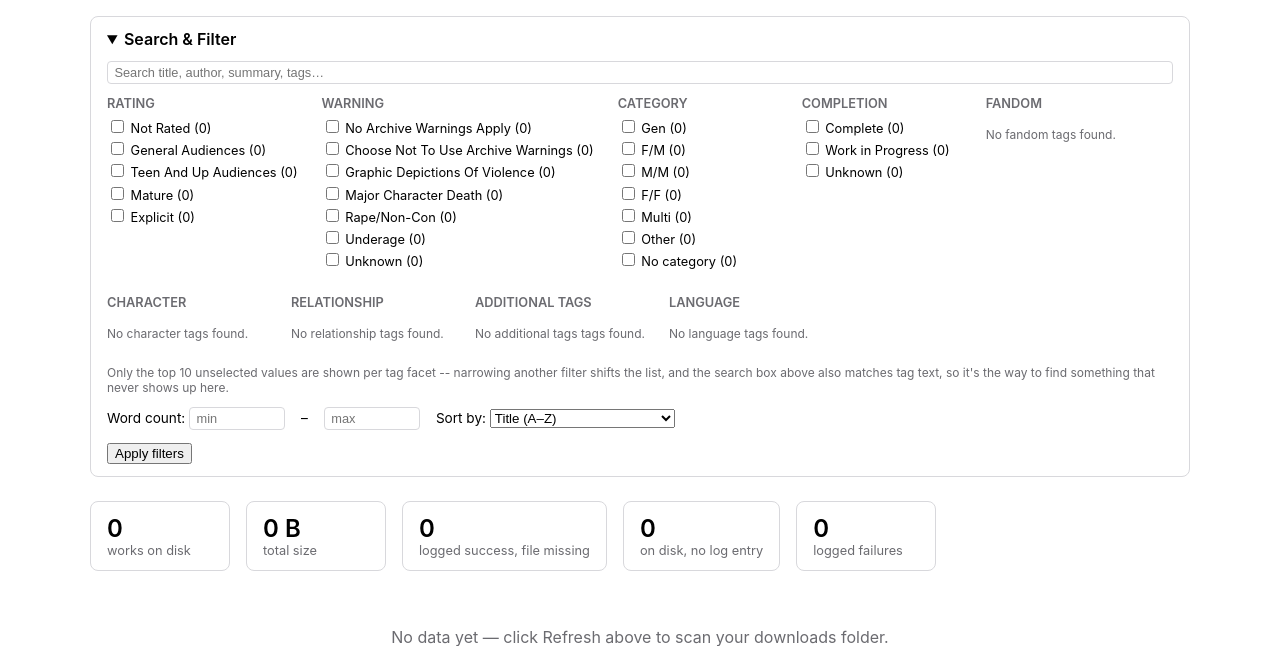
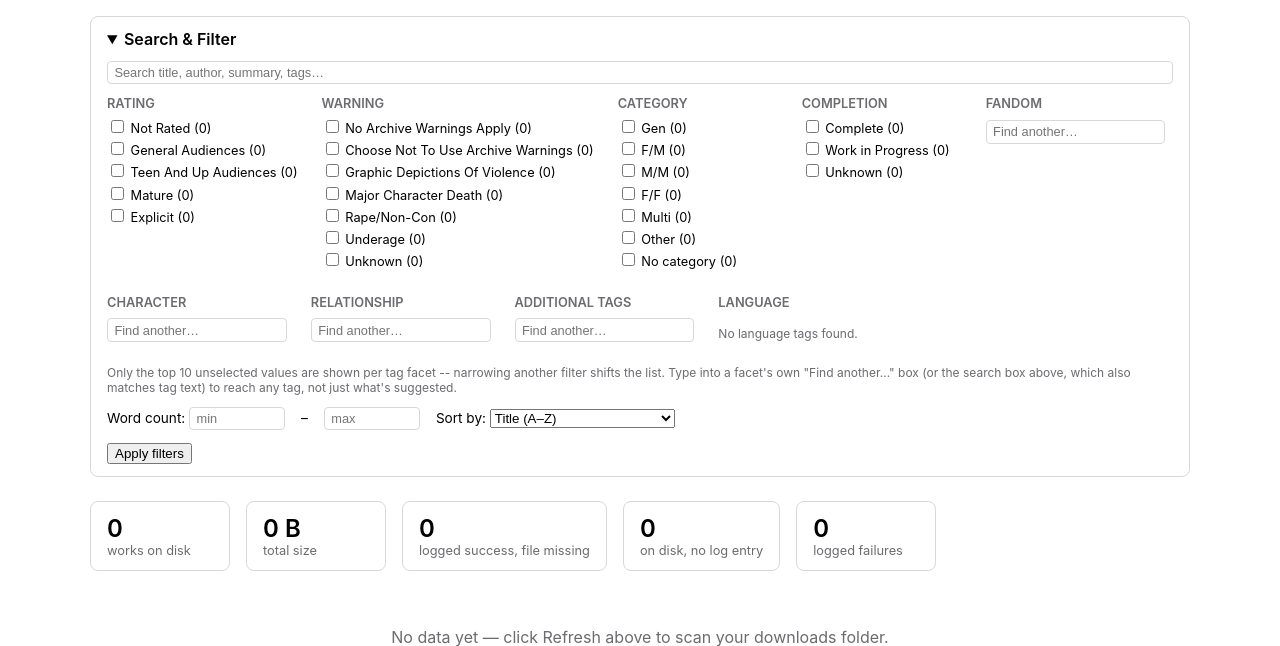
Before and after one commit to chelz866/musical-octo-engine, a FastAPI app: page / in a window 1280 px wide, after a click on "Search & Filter". Shown: the part 164-810 px from the top of the page. Run offline with FastAPI, Linux system fonts and the light colour scheme; data that the repository does not hold is empty; parts of the project's set-up code (start-up, migrations or seed data) failed here and were passed over.

Commit message:
Add typeahead search to reach any tag beyond the top-10 suggestions
Fandom/Character/Relationship/Additional Tags each get a "Find another..."
box backed by a new /tags/search endpoint, using fast-autocomplete for
prefix matching. Relationship-style tags ("A/B" or "A & B") are indexed by
both parties separately so searching either name finds the pairing, since
plain prefix matching alone would only catch the first name in the string.

The per-facet index is built lazily and cached until the next refresh,
so a keystroke is a cheap lookup rather than rebuilding from scratch.

```diff
--- a/app/main.py
+++ b/app/main.py
@@ -1,12 +1,14 @@
 import asyncio
 import math
 import os
-from collections import Counter
+import re
+from collections import Counter, defaultdict
 from datetime import datetime
 from urllib.parse import quote
 
+from fast_autocomplete import AutoComplete
 from fastapi import FastAPI, Form, Request
-from fastapi.responses import HTMLResponse, RedirectResponse
+from fastapi.responses import HTMLResponse, JSONResponse, RedirectResponse
 from fastapi.staticfiles import StaticFiles
 from fastapi.templating import Jinja2Templates
 
@@ -259,6 +261,60 @@ SORT_LABELS = {
 }
 DEFAULT_SORT = "title"
 
+# Typeahead search for the four unbounded tag facets (Language isn't
+# included -- its vocabulary is small enough that every value is already
+# shown). Built lazily and cached per facet, keyed by the last refresh
+# time, so a keystroke is a cheap in-memory lookup rather than rebuilding
+# the index from 20,000+ tags on every request -- only the first search
+# after a refresh pays that cost.
+TAG_SEARCH_FACETS = ("fandom", "character", "relationship", "freeform")
+_RELATIONSHIP_SPLIT_RE = re.compile(r"\s*[/&]\s*")
+_autocomplete_cache: dict[str, tuple[str | None, AutoComplete, dict[str, set[str]]]] = {}
+
+
+def _build_autocomplete_index(values: set[str]) -> tuple[AutoComplete, dict[str, set[str]]]:
+    """Indexes each tag by its full text, plus -- for relationship-style
+    tags like "Ianto Jones/Jack Harkness" -- each individual party's name,
+    so searching "Jack" finds it even though the string doesn't start with
+    "Jack" (AutoComplete only matches by prefix of the whole string).
+    `word_to_tags` maps an indexed key back to the real tag(s) to select,
+    since a search result only ever gives back the key that matched.
+    """
+    word_to_tags: dict[str, set[str]] = defaultdict(set)
+    for tag in values:
+        word_to_tags[tag].add(tag)
+        for part in _RELATIONSHIP_SPLIT_RE.split(tag):
+            part = part.strip()
+            if part and part != tag:
+                word_to_tags[part].add(tag)
+    return AutoComplete(words={key: {} for key in word_to_tags}), word_to_tags
+
+
+def _get_autocompleter(facet: str) -> tuple[AutoComplete, dict[str, set[str]]]:
+    cache_key = db.get_meta(DB_PATH, LAST_REFRESHED_KEY)
+    cached_key, cached_ac, cached_index = _autocomplete_cache.get(facet, (None, None, None))
+    if cached_ac is not None and cached_key == cache_key:
+        return cached_ac, cached_index
+
+    entries = scanner.load_cached(DB_PATH).entries
+    values = {v for entry in entries for v in FACETS[facet](entry)}
+    autocompleter, word_to_tags = _build_autocomplete_index(values)
+    _autocomplete_cache[facet] = (cache_key, autocompleter, word_to_tags)
+    return autocompleter, word_to_tags
+
+
+def _search_facet_tags(facet: str, q: str, limit: int = 20) -> list[str]:
+    q = q.strip()
+    if facet not in TAG_SEARCH_FACETS or len(q) < 2:
+        return []
+    autocompleter, word_to_tags = _get_autocompleter(facet)
+    results = autocompleter.search(word=q, max_cost=2, size=limit * 2)
+    matched: set[str] = set()
+    for result in results:
+        key = " ".join(result) if isinstance(result, list) else result
+        matched.update(word_to_tags.get(key, ()))
+    return sorted(matched, key=str.lower)[:limit]
+
 
 def _entry_matches(entry, filters: dict, exclude: str | None = None) -> bool:
     """AND across facets, OR within one facet's selected values. `exclude`
@@ -378,6 +434,7 @@ def _build_filter_panel(entries: list, filters: dict) -> dict:
         "sort": filters["sort"],
         "sort_options": SORT_LABELS,
         "suggestion_count": FACET_SUGGESTION_COUNT,
+        "searchable_facets": TAG_SEARCH_FACETS,
         "static": {
             name: {"label": label, "options": _static_facet_counts(entries, filters, name, options)}
             for name, (label, options) in STATIC_FACET_DEFS.items()
@@ -429,6 +486,15 @@ def dashboard(request: Request, page: int = 1):
             "pager_qs": pager_qs,
         },
     )
+
+
+@app.get("/tags/search")
+def tag_search(facet: str, q: str = ""):
+    """Typeahead endpoint backing the Downloads page's per-facet "Find
+    another..." box -- see _search_facet_tags. Used to reach any of a
+    library's 20,000+ tags, not just the top-10 suggestions already shown.
+    """
+    return JSONResponse(_search_facet_tags(facet, q))
 
 
 @app.get("/issues", response_class=HTMLResponse)
--- a/app/static/style.css
+++ b/app/static/style.css
@@ -497,6 +497,19 @@ th {
   border-radius: 4px;
 }
 
+.facet-autocomplete {
+  margin-top: 0.3rem;
+}
+
+.facet-autocomplete input {
+  width: 100%;
+  font-size: 0.8rem;
+  padding: 0.2rem 0.4rem;
+  border: 1px solid var(--border);
+  border-radius: 4px;
+  box-sizing: border-box;
+}
+
 .tag-table th:first-child, .tag-table td:first-child {
   width: 1.5rem;
 }
--- a/app/templates/_filters.html
+++ b/app/templates/_filters.html
@@ -15,7 +15,7 @@
       {% endfor %}
 
       {% for name, facet in filter_panel.dynamic.items() %}
-      <fieldset>
+      <fieldset data-facet="{{ name }}">
         <legend>{{ facet.label }}</legend>
         {% for value, count in facet.selected %}
         <label class="fandom-option"><input type="checkbox" name="{{ name }}" value="{{ value }}" checked> {{ value }} ({{ count }})</label>
@@ -23,8 +23,16 @@
         {% for value, count in facet.suggestions %}
         <label class="fandom-option"><input type="checkbox" name="{{ name }}" value="{{ value }}"> {{ value }} ({{ count }})</label>
         {% endfor %}
-        {% if not facet.selected and not facet.suggestions %}
+        {% if not facet.selected and not facet.suggestions and name not in filter_panel.searchable_facets %}
         <p class="hint">No {{ facet.label.lower() }} tags found.</p>
+        {% endif %}
+        {% if name in filter_panel.searchable_facets %}
+        <div class="facet-autocomplete">
+          <input type="text" list="dl-{{ name }}" placeholder="Find another&hellip;" autocomplete="off"
+                 oninput="onFacetSearch(this, '{{ name }}')"
+                 onkeydown="if (event.key === 'Enter') { event.preventDefault(); addFacetValue('{{ name }}', this); }">
+          <datalist id="dl-{{ name }}"></datalist>
+        </div>
         {% endif %}
       </fieldset>
       {% endfor %}
@@ -32,8 +40,8 @@
 
     <p class="hint">
       Only the top {{ filter_panel.suggestion_count }} unselected values are shown per tag facet --
-      narrowing another filter shifts the list, and the search box above also matches tag text, so
-      it's the way to find something that never shows up here.
+      narrowing another filter shifts the list. Type into a facet's own "Find another..." box (or the
+      search box above, which also matches tag text) to reach any tag, not just what's suggested.
     </p>
 
     <div class="filter-row">
@@ -53,4 +61,71 @@
     {% if has_active_filters %}<a href="/">Clear all</a>{% endif %}
   </form>
 </details>
+
+<script>
+  function onFacetSearch(input, facet) {
+    clearTimeout(input._debounce);
+    var q = input.value.trim();
+    if (q.length < 2) return;
+    input._debounce = setTimeout(function () {
+      fetch("/tags/search?facet=" + encodeURIComponent(facet) + "&q=" + encodeURIComponent(q))
+        .then(function (r) { return r.json(); })
+        .then(function (matches) {
+          var datalist = document.getElementById("dl-" + facet);
+          datalist.textContent = "";
+          matches.forEach(function (value) {
+            var option = document.createElement("option");
+            option.value = value;
+            datalist.appendChild(option);
+          });
+        });
+    }, 200);
+  }
+
+  function addFacetValue(facet, inputEl) {
+    var typed = inputEl.value.trim();
+    if (!typed) return;
+    // The search endpoint resolves a partial/relationship-party query (e.g.
+    // "jack") to the real, full tag value(s) it belongs to (e.g. "Ianto
+    // Jones/Jack Harkness") -- what's typed is very often not the tag
+    // itself. So only add on Enter when that's unambiguous: either what was
+    // typed exactly matches one fetched option (case-insensitively -- this
+    // is also how a mouse/keyboard datalist selection reaches here, since
+    // the browser fills the input with the option's exact text first), or
+    // there's currently exactly one candidate on the list. Otherwise do
+    // nothing -- forcing a real pick avoids silently adding a made-up tag
+    // that would just match zero works, or the wrong one of several.
+    var options = Array.from(document.getElementById("dl-" + facet).options);
+    var exact = options.find(function (o) { return o.value.toLowerCase() === typed.toLowerCase(); });
+    var value;
+    if (exact) {
+      value = exact.value;
+    } else if (options.length === 1) {
+      value = options[0].value;
+    } else {
+      return;
+    }
+    var fieldset = inputEl.closest("fieldset");
+    // This value might already be sitting in the list as an unchecked
+    // suggestion (it's a top-10 value, just for a different current
+    // filter) -- check that one instead of inserting a duplicate row.
+    var existingCheckbox = fieldset.querySelector('input[type="checkbox"][value="' + CSS.escape(value) + '"]');
+    if (existingCheckbox) {
+      existingCheckbox.checked = true;
+      inputEl.value = "";
+      return;
+    }
+    var label = document.createElement("label");
+    label.className = "fandom-option";
+    var checkbox = document.createElement("input");
+    checkbox.type = "checkbox";
+    checkbox.name = facet;
+    checkbox.value = value;
+    checkbox.checked = true;
+    label.appendChild(checkbox);
+    label.appendChild(document.createTextNode(" " + value));
+    fieldset.insertBefore(label, inputEl.closest(".facet-autocomplete"));
+    inputEl.value = "";
+  }
+</script>
 {% endmacro %}
--- a/requirements.txt
+++ b/requirements.txt
@@ -4,3 +4,5 @@ jinja2==3.1.4
 python-multipart==0.0.20
 reader==3.26
 sgmllib3k==1.0.0
+fast-autocomplete==0.9.0
+pylev==1.4.0
```
Also changed, not shown: tests/test_main.py (+42 -0 lines), README.md.
